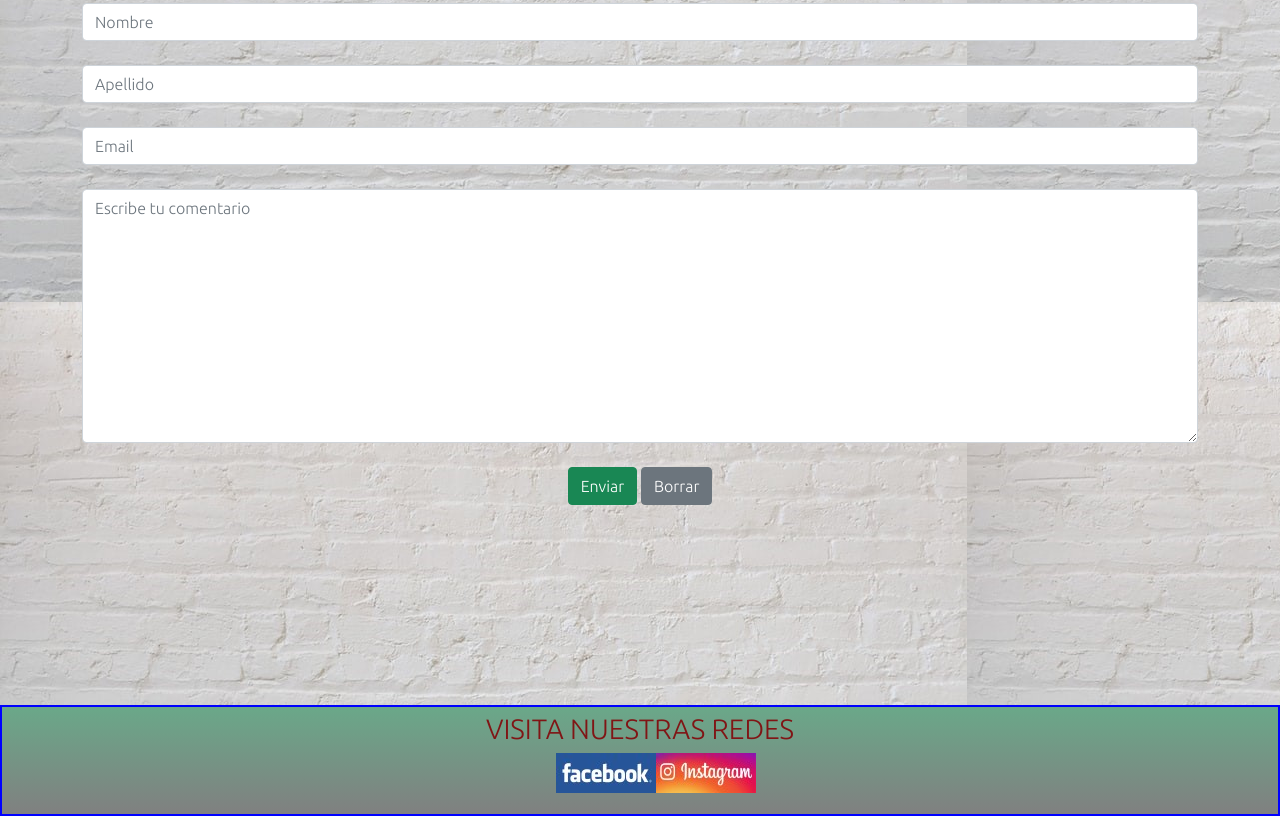
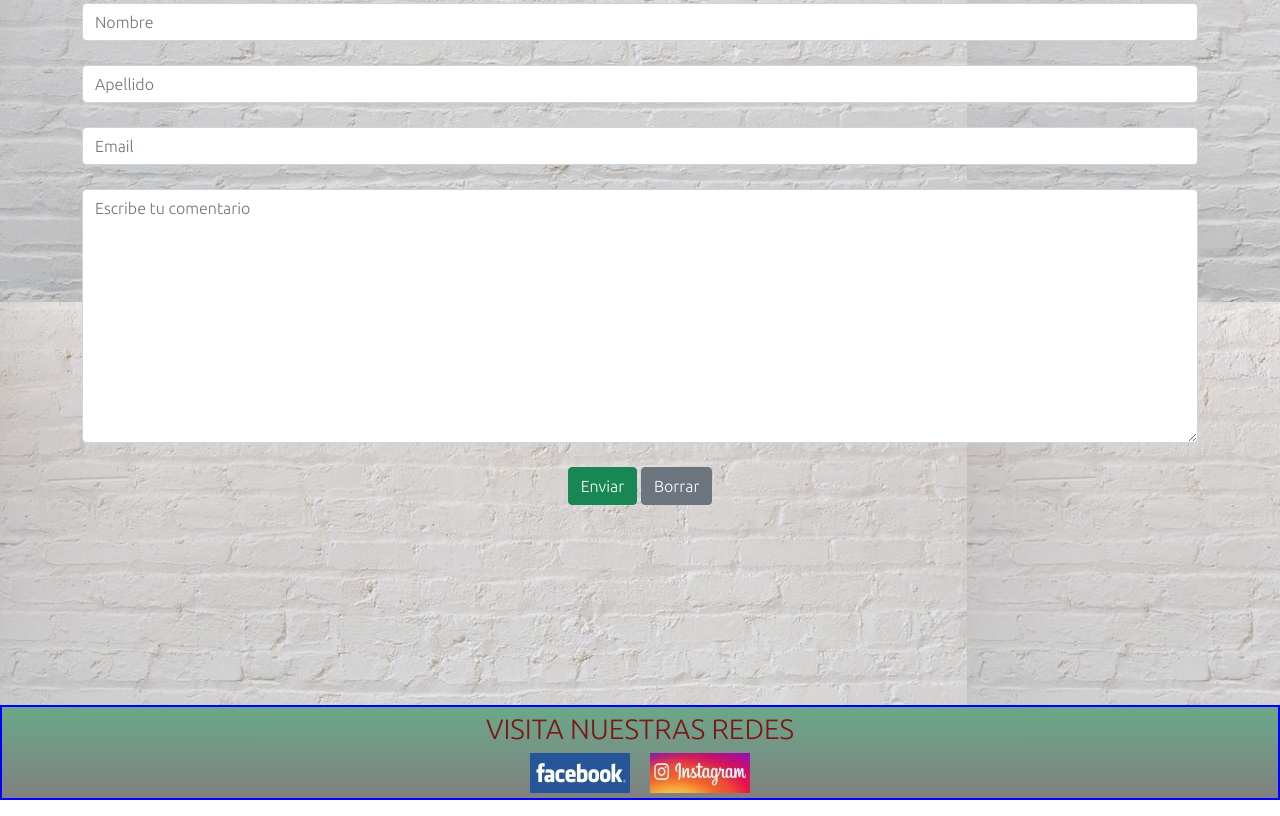
Before and after one commit to pilot510/hardTechProyecto, a website: page pages/contacto.html in a window 1280 px wide. Shown: the part 423-1239 px from the top of the page. Drawn offline with nearby package versions, Linux system fonts and the light colour scheme; a web font is replaced by a local one.

Commit message:
cambios en footer

```diff
--- a/css/estilos.scss
+++ b/css/estilos.scss
@@ -190,8 +190,14 @@ body {
         width: 100%;
         bottom: 0;
 
-        ol {
+        .redes {
             display: flex;
+            flex-direction: row;
+
+            .redes__img--margin{
+                margin-right: 10px;
+                margin-left: 10px;
+            }
         }
 
         .footer__redes--color {
--- a/css/estilosdark.scss
+++ b/css/estilosdark.scss
@@ -195,8 +195,14 @@ body {
         width: 100%;
         bottom: 0;
 
-        ol {
+        .redes {
             display: flex;
+            flex-direction: row;
+
+            .redes__img--margin{
+                margin-right: 10px;
+                margin-left: 10px;
+            }
         }
 
         .footer__redes--color {
@@ -225,9 +231,6 @@ body {
     }
 }
 
-
-
-
 @media only screen and (min-width: 360px) {
     #menu {
         font-size: 0.5em;
@@ -242,9 +245,6 @@ body {
         height: 157.5px;
     }
 }
-
-
-
 
 @media only screen and (min-width: 768px) {
     #menu {
@@ -261,9 +261,6 @@ body {
     }
 }
 
-
-
-
 @media only screen and (min-width: 1200px) {
     #menu {
         font-size: 0.8em;
@@ -279,9 +276,6 @@ body {
     }
 }
 
-
-
-
 @keyframes menuAnimacion {
     from {
         opacity: 1;
--- a/pages/contacto.html
+++ b/pages/contacto.html
@@ -78,18 +78,18 @@
     </main>
     <footer>
         <h3 class="footer__redes--color">VISITA NUESTRAS REDES</h3>
-        <ol>
-            <li>
+        <div class="redes">
+            <div class="redes__img--margin">
                 <a href="https://www.facebook.com/" target="_blank" rel="noopener noreferrer">
-                    <img src="../img/logo-facebook.jpg " alt="logo-facebook" />
+                    <img src="../img/logo-facebook.jpg" alt="logo-de-facebook">
                 </a>
-            </li>
-            <li>
+            </div>
+            <div class="redes__img--margin">
                 <a href="https://www.instagram.com/" target="_blank" rel="noopener noreferrer">
-                    <img src="../img/instagram-logo.jpg" alt="logo-instagram">
+                    <img src="../img/instagram-logo.jpg" alt="logo-de-instagram">
                 </a>
-            </li>
-        </ol>
+            </div>
+        </div>
     </footer>
     <script src="https://ajax.googleapis.com/ajax/libs/jquery/3.5.1/jquery.min.js"></script>
     <script src="https://cdn.jsdelivr.net/npm/bootstrap@5.0.2/dist/js/bootstrap.bundle.min.js"
```
Also changed, not shown: index.html (+6 -6 lines), pages/contactoDark.html (+8 -8 lines), pages/inicioDark.html (+7 -7 lines), pages/nosotros.html (+8 -8 lines), pages/nosotrosDark.html (+8 -8 lines), pages/noticias.html (+8 -8 lines), pages/noticiasDark.html (+8 -8 lines), pages/productos.html (+8 -8 lines), pages/productosDark.html (+8 -8 lines), css/estilos.css, css/estilosdark.css, 2 other files.
